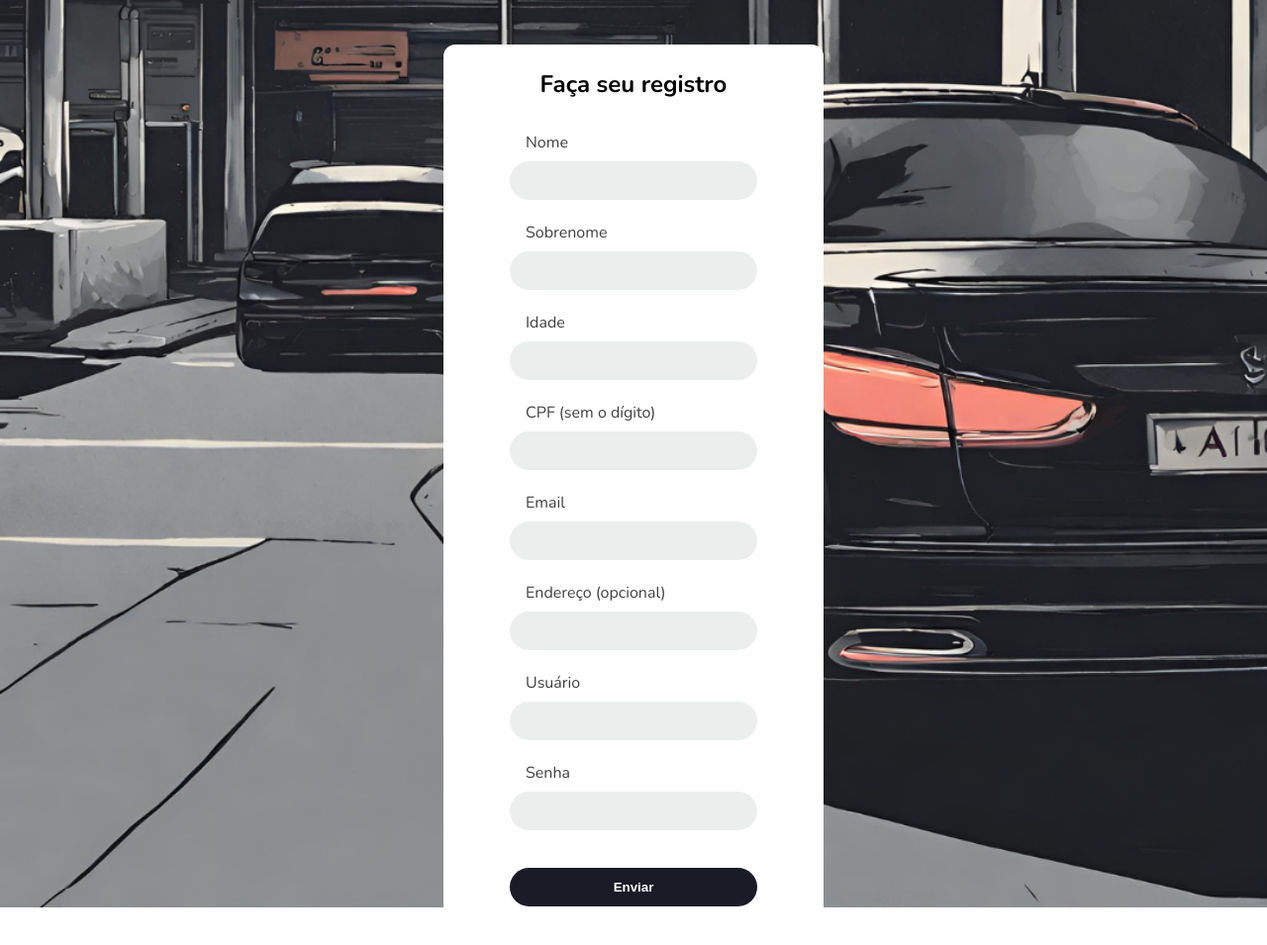
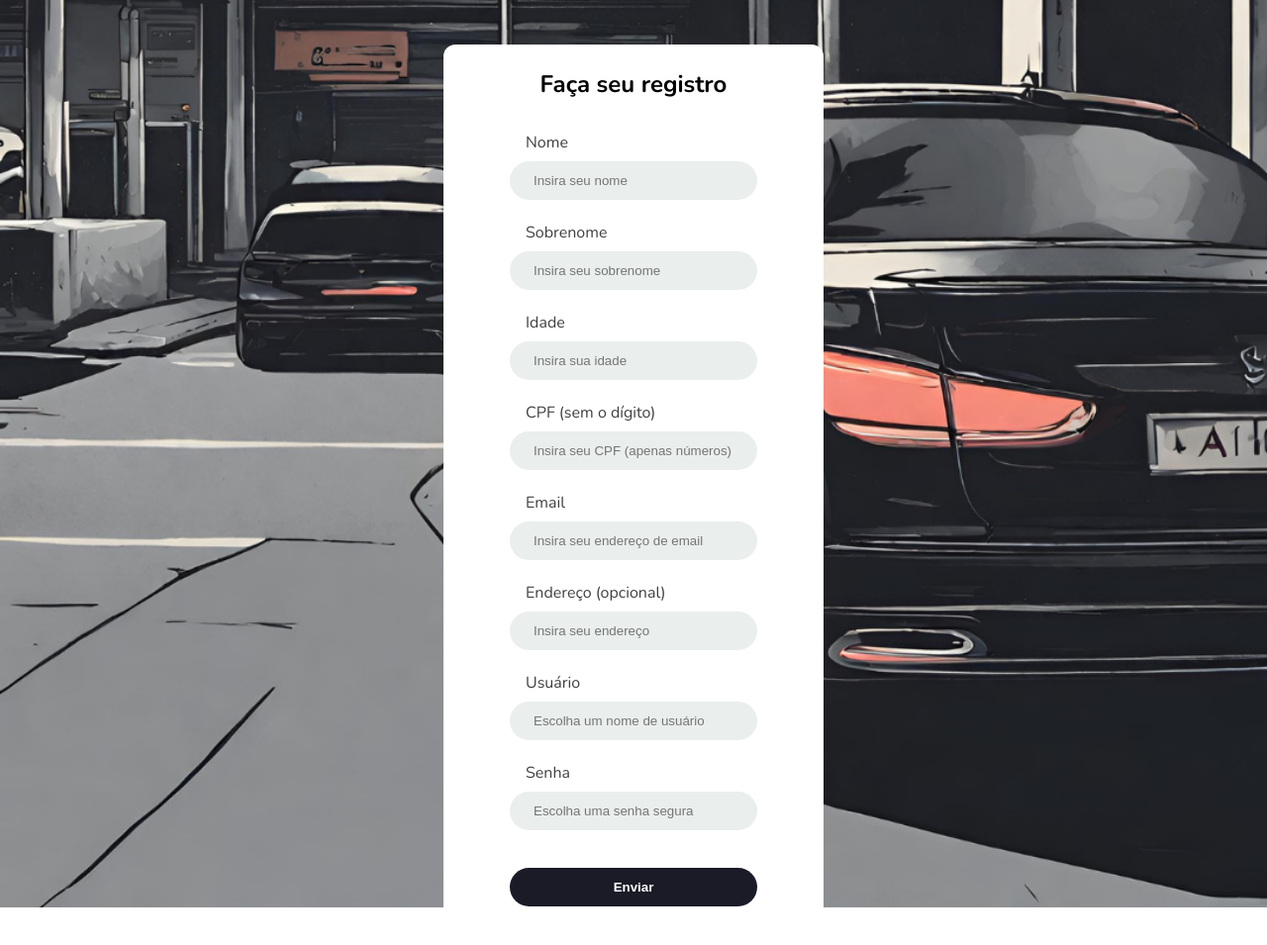
Before and after one commit to DaikKiad/projeto-carioca, a website: page cadastro.html in a window 1280 px wide. Shown: the part 123-1078 px from the top of the page at 99% size. Drawn offline with nearby package versions, Linux system fonts and the light colour scheme; some packages are replaced by stand-ins of ours.

Commit message:
mudanças formulario cadastro

```diff
--- a/cadastro.html
+++ b/cadastro.html
@@ -8,6 +8,7 @@
     <link rel="icon" type="image/x-icon" href="assets/icone park easy.ico" />
     <link rel="stylesheet" href="css/login.css">
     <!-- Login Page by The Code Donkey -->
+    <script src="https://maps.googleapis.com/maps/api/js?key=YOUR_API_KEY&libraries=places"></script>
     <script type="module" src="https://unpkg.com/ionicons@7.1.0/dist/ionicons/ionicons.esm.js"></script>
     <script nomodule src="https://unpkg.com/ionicons@7.1.0/dist/ionicons/ionicons.js"></script>
 </head>
@@ -20,27 +21,44 @@
                 <div class="upper-cadastro">
                     <h2>Faça seu registro</h2>
                 <label for="nome">Nome</label> <br>
-                    <input type="text" id="Nome" name="Nome" required> <br>
+                <input type="text" id="Nome" name="Nome" required placeholder="Insira seu nome"> <br>
+
                 <label for="sobrenome">Sobrenome</label> <br>
-                    <input type="text" id="Sobrenome" name="Sobrenome" required> <br>
+                <input type="text" id="Sobrenome" name="Sobrenome" required placeholder="Insira seu sobrenome"> <br>
+
                 <label for="idade">Idade</label> <br>
-                    <input type="number" id="Idade" name="Idade" required> <br>
+                <input type="number" id="Idade" name="Idade" required placeholder="Insira sua idade"> <br>
+
                 <label for="cpf">CPF (sem o dígito)</label> <br>
-                    <input type="text" id="CPF" name="CPF" required> <br>
+                <input type="text" id="CPF" name="CPF" required placeholder="Insira seu CPF (apenas números)"> <br>
+
                 <label for="email">Email</label> <br>
-                    <input type="email" id="email" name="Email" required> <br>
+                <input type="email" id="email" name="Email" required placeholder="Insira seu endereço de email"> <br>
+
                 <label for="endereco">Endereço (opcional)</label> <br>
-                    <input type="text" id="Endereço" name="Endereço"> <br>
+                <input type="text" id="endereco" name="Endereço" placeholder="Insira seu endereço"> <br>
+
                 <label for="usuario">Usuário</label> <br>
-                    <input type="text" id="Usuário" name="Usuário" required> <br>
+                <input type="text" id="Usuário" name="Usuário" required placeholder="Escolha um nome de usuário"> <br>
+
                 <label for="senha">Senha</label> <br>
-                    <input type="password" id="Senha" name="Senha" required> <br>
+                <input type="password" id="Senha" name="Senha" required placeholder="Escolha uma senha segura"> <br>
+
                     <div class="btn">
                         <button type="submit">Enviar</button> <br>
                     </div>
                 </div>
             </form>
         </div>
+        <script>
+            function initMap() {
+                const input = document.getElementById("endereco");
+                const autocomplete = new google.maps.places.Autocomplete(input);
+            }
+        </script>
+        <script>
+            initMap(); // Inicialize a API quando a página for carregada
+        </script>
 </body>
 
 </html>
--- a/css/login.css
+++ b/css/login.css
@@ -12,7 +12,7 @@
 }
 
 .parent-link {
-    font-size: 1rem;
+    font-size: 1.1rem;
 }
 
 .parent-link, .icon {
@@ -35,7 +35,7 @@
     color: gray;
     font-weight: 500;
     text-decoration: none;
-    font-family: 'Lato', sans-serif;
+    font-family: 'Nunito', sans-serif;
 }
 
 .social-links:hover {
@@ -113,7 +113,7 @@ input:focus {
 }
 
 button {
-    padding: 12px 48px;
+    padding: 10px 48px;
     border-radius: 50px;
     color: white;
     margin-top: 1rem;
```
Also changed, not shown: login.html (+1 -0 lines). Lines whose indentation alone changed are shown as unchanged.
